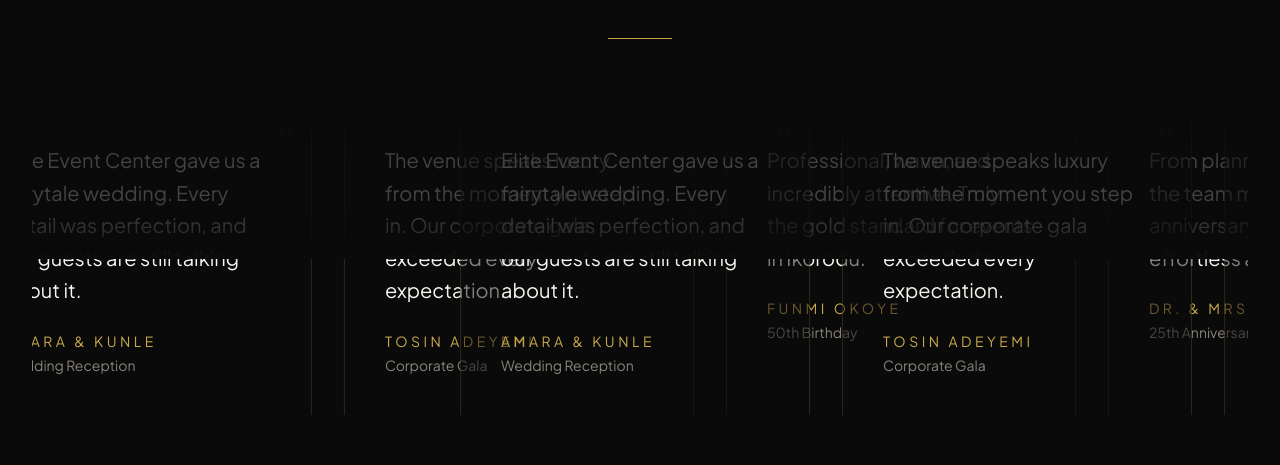
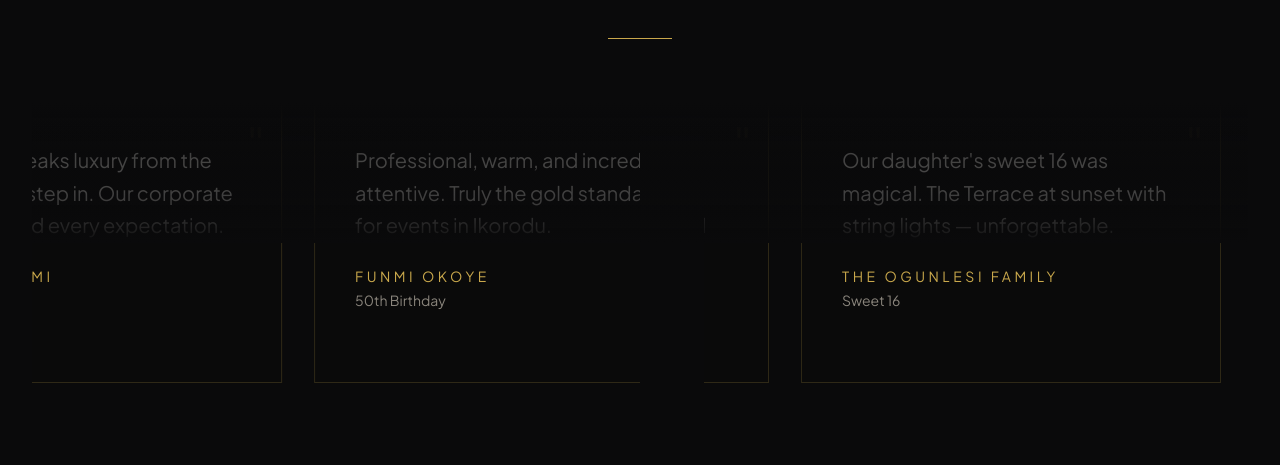
Before and after one commit to victoromeife/elite_event, a React (Vite) app: page / in a window 1280 px wide. Shown: the part 7704-8169 px from the top of the page. Built offline with nearby package versions, Linux system fonts and the light colour scheme.

Commit message:
Fix: Testimonials marquee with proper CSS keyframes in global styles, pause on hover, seamless dual-track loop

```diff
--- a/src/components/Testimonials.jsx
+++ b/src/components/Testimonials.jsx
@@ -1,4 +1,4 @@
-import { motion, useInView, useMotionValue, useAnimation } from 'framer-motion'
+import { motion, useInView } from 'framer-motion'
 import { useRef, useEffect } from 'react'
 
 const Testimonials = () => {
@@ -14,7 +14,8 @@ const Testimonials = () => {
     { quote: "Our daughter's sweet 16 was magical. The Terrace at sunset with string lights — unforgettable.", name: 'The Ogunlesi Family', event: 'Sweet 16' },
   ]
 
-  const duplicated = [...testimonials, ...testimonials]
+  // Duplicate for seamless loop - each track gets the full set twice
+  const trackItems = [...testimonials, ...testimonials]
 
   return (
     <section className="relative py-24 lg:py-36 px-6 lg:px-8">
@@ -29,7 +30,7 @@ const Testimonials = () => {
           <motion.div initial={{ width: 0, left: '50%' }} animate={isInView ? { width: '4rem', left: '50%', x: '-50%' } : {}} transition={{ duration: 0.6, delay: 0.25 }} className="mt-6 h-px bg-[#C9A84C] relative"></motion.div>
         </motion.div>
 
-        {/* Dual Marquee with CSS animations */}
+        {/* Dual Marquee */}
         <div className="relative overflow-hidden">
           {/* Top fade mask */}
           <div className="absolute inset-0 top-0 z-10 h-1/2 bg-gradient-to-b from-[#0A0A0B] to-transparent pointer-events-none"></div>
@@ -38,19 +39,19 @@ const Testimonials = () => {
 
           <div className="flex space-x-8 lg:space-x-16">
             {/* Marquee 1 - Left to Right */}
-            <Marquee
-              items={duplicated}
+            <MarqueeTrack
+              items={trackItems}
               direction="normal"
               duration={30}
-              className="flex-shrink-0"
+              className="flex-shrink-0 w-1/2"
             />
 
             {/* Marquee 2 - Right to Left */}
-            <Marquee
-              items={duplicated}
+            <MarqueeTrack
+              items={trackItems}
               direction="reverse"
               duration={35}
-              className="flex-shrink-0"
+              className="flex-shrink-0 w-1/2"
             />
           </div>
         </div>
@@ -59,47 +60,56 @@ const Testimonials = () => {
   )
 }
 
-const Marquee = ({ items, direction, duration, className }) => {
+const MarqueeTrack = ({ items, direction, duration, className }) => {
   const trackRef = useRef(null)
 
+  // Pause on hover
+  useEffect(() => {
+    const track = trackRef.current
+    if (!track) return
+
+    const pause = () => { track.style.animationPlayState = 'paused' }
+    const play = () => { track.style.animationPlayState = 'running' }
+
+    track.addEventListener('mouseenter', pause)
+    track.addEventListener('mouseleave', play)
+
+    return () => {
+      track.removeEventListener('mouseenter', pause)
+      track.removeEventListener('mouseleave', play)
+    }
+  }, [])
+
   return (
-    <div className={className} style={{ width: '50%' }}>
+    <div className={className} style={{ overflow: 'hidden' }}>
       <div
         ref={trackRef}
         className="flex gap-8"
         style={{
           animation: `marquee-${direction} ${duration}s linear infinite`,
-          willChange: 'transform'
+          willChange: 'transform',
+          width: 'max-content'
         }}
       >
         {items.map((testimonial, index) => (
-          <div
-            key={index}
-            className="group relative border border-[#C9A84C]/20 bg-[#0A0A0B]/50 p-8 lg:p-10 min-w-[350px] max-w-[420px] hover:border-[#C9A84C]/60 transition-all duration-500"
-          >
-            <div className="absolute top-4 right-4 font-display text-5xl text-[#C9A84C]/10">"</div>
-            <div className="relative">
-              <blockquote className="font-display text-lg lg:text-xl text-[#F7F4EF] leading-relaxed italic">{testimonial.quote}</blockquote>
-              <div className="mt-6">
-                <div className="font-body text-sm uppercase tracking-[0.25em] text-[#C9A84C]">{testimonial.name}</div>
-                <div className="mt-1 font-body text-sm text-[#8A857C]">{testimonial.event}</div>
-              </div>
-            </div>
-          </div>
+          <TestimonialCard key={index} testimonial={testimonial} />
         ))}
       </div>
-      <style jsx global>{`
-        @keyframes marquee-normal {
-          0% { transform: translateX(0); }
-          100% { transform: translateX(-50%); }
-        }
-        @keyframes marquee-reverse {
-          0% { transform: translateX(-50%); }
-          100% { transform: translateX(0); }
-        }
-      `}</style>
     </div>
   )
 }
 
+const TestimonialCard = ({ testimonial }) => (
+  <div className="group relative border border-[#C9A84C]/20 bg-[#0A0A0B]/50 p-8 lg:p-10 min-w-[350px] max-w-[420px] hover:border-[#C9A84C]/60 transition-all duration-500 flex-shrink-0">
+    <div className="absolute top-4 right-4 font-display text-5xl text-[#C9A84C]/10">"</div>
+    <div className="relative">
+      <blockquote className="font-display text-lg lg:text-xl text-[#F7F4EF] leading-relaxed italic">{testimonial.quote}</blockquote>
+      <div className="mt-6">
+        <div className="font-body text-sm uppercase tracking-[0.25em] text-[#C9A84C]">{testimonial.name}</div>
+        <div className="mt-1 font-body text-sm text-[#8A857C]">{testimonial.event}</div>
+      </div>
+    </div>
+  </div>
+)
+
 export default Testimonials
--- a/src/index.css
+++ b/src/index.css
@@ -93,3 +93,13 @@ a:focus-visible {
   outline-offset: 3px;
   border-radius: 2px;
 }
+
+/* Marquee Animations */
+@keyframes marquee-normal {
+  0% { transform: translateX(0); }
+  100% { transform: translateX(-50%); }
+}
+@keyframes marquee-reverse {
+  0% { transform: translateX(-50%); }
+  100% { transform: translateX(0); }
+}
```
